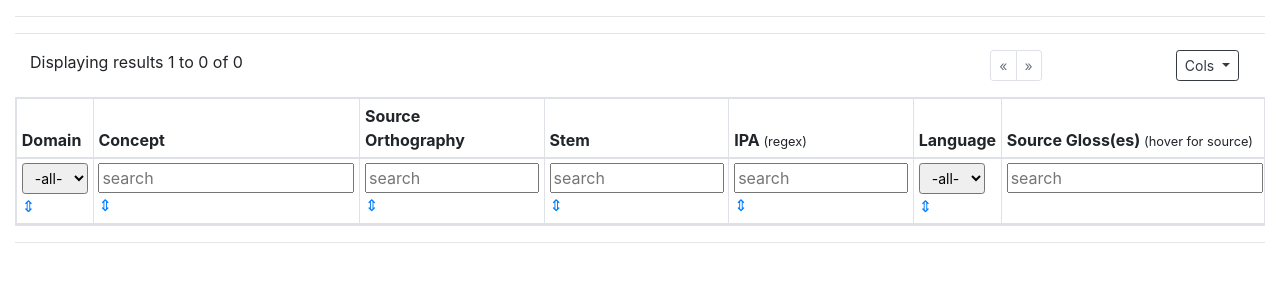
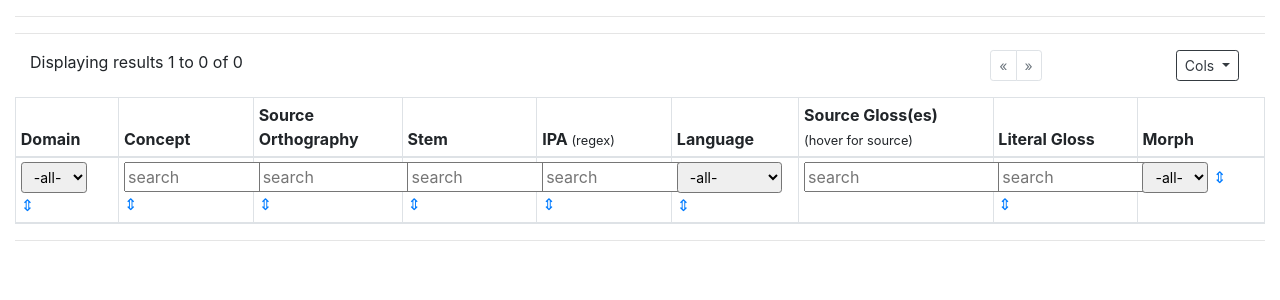
Before and after one commit to dijkstracula/pacldb, a Flask app: page /browse/ in a window 1280 px wide. Shown: the part 56-356 px from the top of the page. Run offline with Flask 2, Linux system fonts and the light colour scheme; data that the repository does not hold is empty; some libraries are stand-ins or nearby versions.

Commit message:
typo and table layout

```diff
--- a/app/browse/views.py
+++ b/app/browse/views.py
@@ -40,7 +40,7 @@ def browse_page():
     form = SearchForm(request.form)
 
     if form.validate_on_submit():
-        return redirect(url_for('brwose.browse_page',
+        return redirect(url_for('browse.browse_page',
             domain_id=form.domain.data,
             concept=form.concept.data,
             morph=form.morph.data,
--- a/app/static/css/main.css
+++ b/app/static/css/main.css
@@ -1,6 +1,14 @@
 tbody tr strong {
     color: #990033;
     text-decoration: underline;
+}
+
+td {
+max-width: 100px;
+}
+
+select{
+    text-overflow: ellipsis;
 }
 
 .save {
--- a/app/templates/browse_page.html
+++ b/app/templates/browse_page.html
@@ -68,7 +68,7 @@
         </div>
     </div>
 </div>
-<table id="tbl" class="table table-bordered table-striped table-responsive table-sm" cellspacing="0">
+<table id="tbl" class="table table-bordered table-striped table-sm" cellspacing="0" width="90px">
     <thead>
         <tr>
             <th class="th-sm domain" scope="col">Domain</th>
@@ -77,7 +77,7 @@
             <th class="th-sm stem" scope="col">Stem</th>
             <th class="th-sm ipa" scope="col">IPA <small>(regex)</small></th>
             <th class="th-sm language" scope="col">Language</th>
-            <th class="th-sm glosses" scope="col">Source Gloss(es) <small>(hover for source)</small></th>
+            <th class="th-sm glosses" scope="col">Source Gloss(es) <br/><small>(hover for source)</small></th>
             <th class="th-sm literal_gloss" scope="col">Literal Gloss</th>
             <th class="th-sm morph" scope="col">Morph</th>
             {% if current_user.is_authenticated %}
@@ -92,7 +92,7 @@
                     <br/><a href= "#" class="sort-by">⇕</a>
                 </td>
                 <td class="concept">
-                    {{ form.concept(placeholder="search")  }}
+                    {{ form.concept(placeholder="search", size="12")  }}
                     <br/><a href= "#" class="sort-by">⇕</a>
                 </td>
                 <td class="ortho">
@@ -108,8 +108,8 @@
                     <br/><a href= "#" class="sort-by">⇕</a>
                 </td>
                 <td class="language">
-                    {{ form.language(class="form-control-sm", onchange="this.form.submit()") }}
-                    <br/><a href= "#" class="sort-by">⇕</a>
+                    {{ form.language(class="form-control-sm", style="width:100%;max-width:90%;", onchange="this.form.submit()") }}
+                    <a href= "#" class="sort-by">⇕</a>
                 </td>
                 <td class="glosses">
                     {{ form.gloss(placeholder="search")  }}
```
